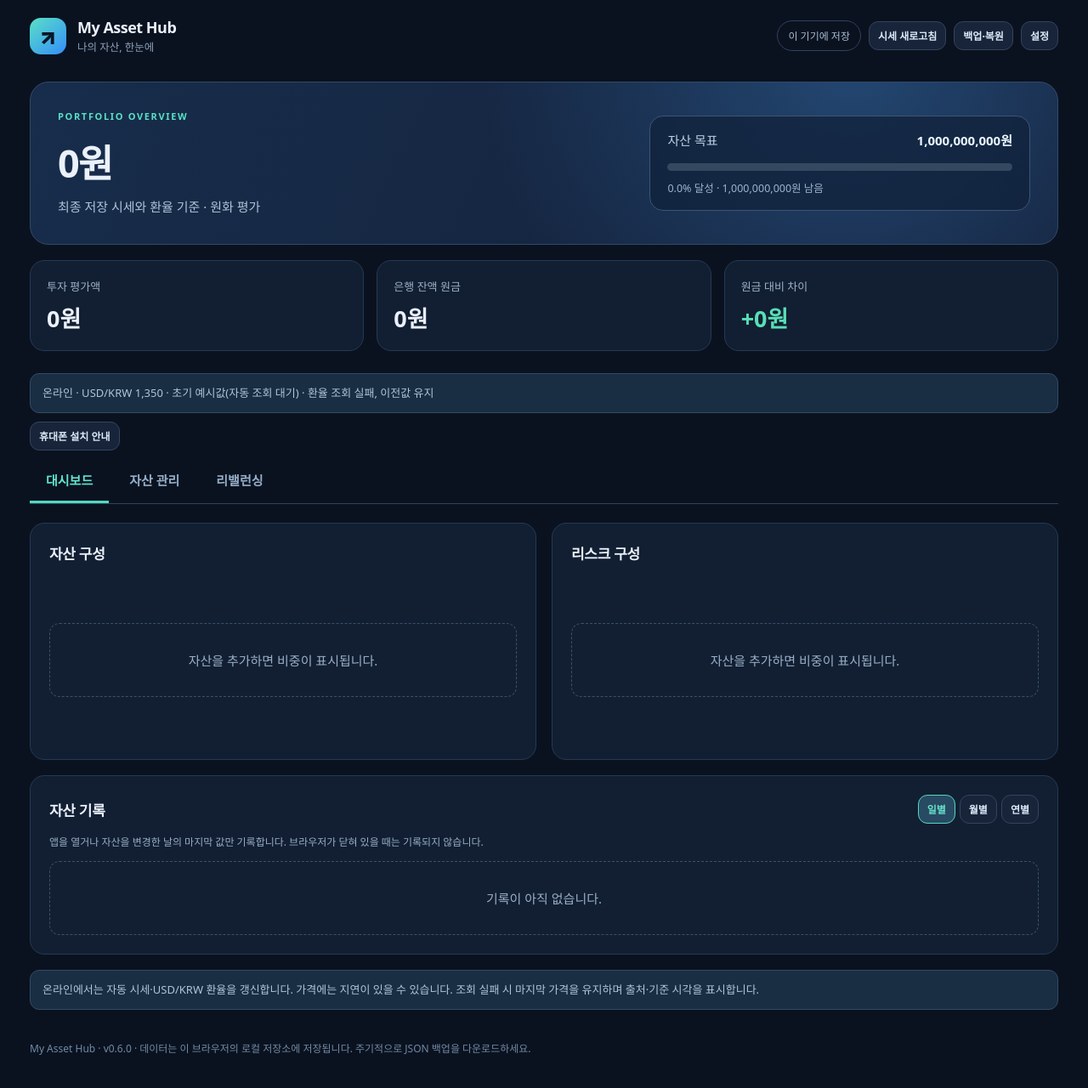
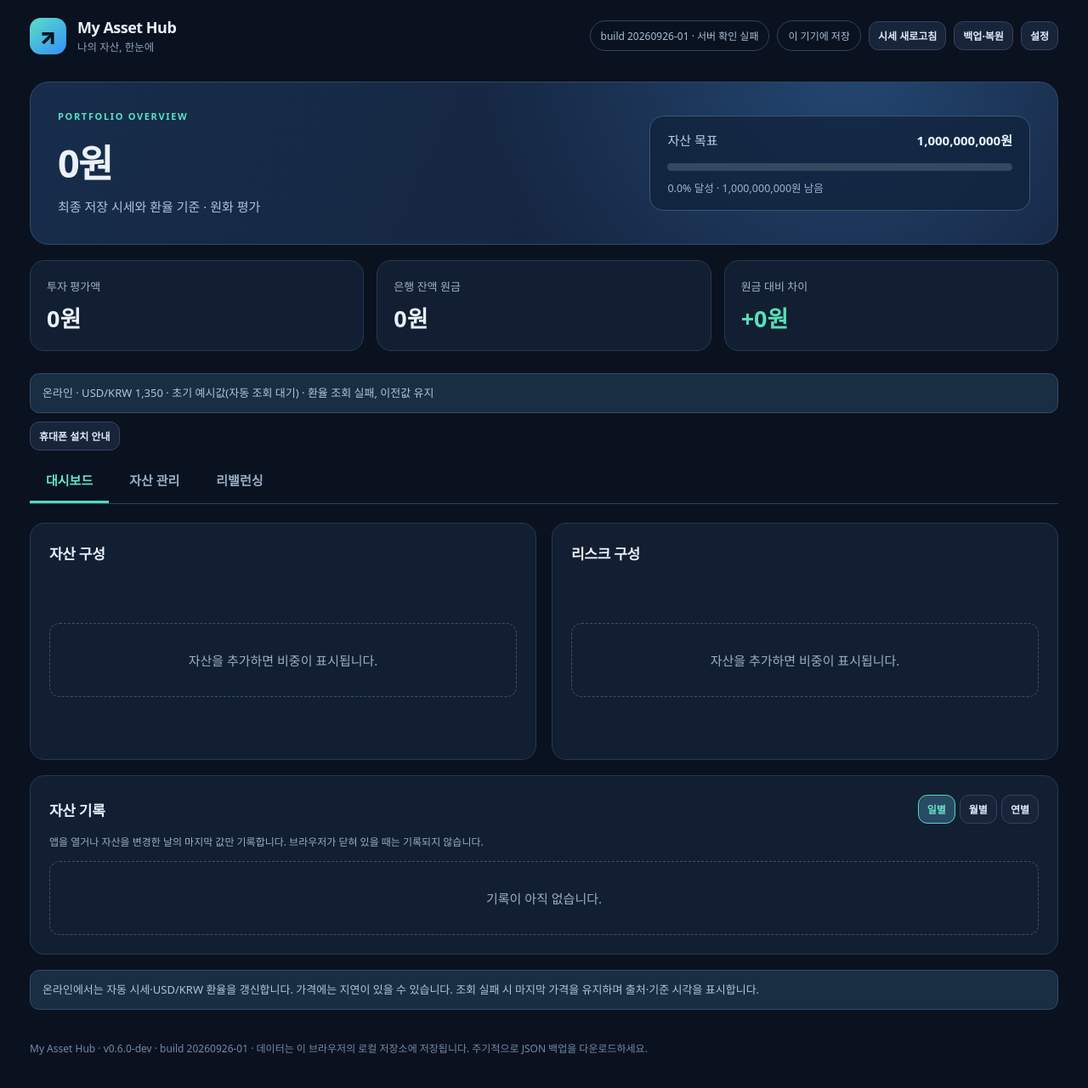
Before and after one commit to miniyun789-blip/my-asset-hub, a website: page public/index.html in a window 1280 px wide. Shown: the whole page at 85% size. Drawn offline with Linux system fonts and the light colour scheme; no server answers.

Commit message:
Show app build status and simplify FX guidance

```diff
--- a/public/index.html
+++ b/public/index.html
@@ -20,7 +20,7 @@
 </head>
 <body>
 <div class="shell">
-  <header class="top"><div class="brand"><div class="mark">↗</div><div><strong>My Asset Hub</strong><small>나의 자산, 한눈에</small></div></div><div class="top-right"><span class="tag" id="save-status">이 기기에 저장</span><button class="btn small" id="refresh-market">시세 새로고침</button><button class="btn small" id="backup-btn">백업·복원</button><button class="btn small" id="settings-btn">설정</button></div></header>
+  <header class="top"><div class="brand"><div class="mark">↗</div><div><strong>My Asset Hub</strong><small>나의 자산, 한눈에</small></div></div><div class="top-right"><span class="tag" id="build-status">개발 빌드 확인 중…</span><span class="tag" id="save-status">이 기기에 저장</span><button class="btn small" id="refresh-market">시세 새로고침</button><button class="btn small" id="backup-btn">백업·복원</button><button class="btn small" id="settings-btn">설정</button></div></header>
   <section class="hero"><div><div class="eyebrow">Portfolio overview</div><h1 id="hero-total">0원</h1><p>최종 저장 시세와 환율 기준 · 원화 평가</p></div><div class="goalbox"><div><span>자산 목표</span><b id="goal-value">0원</b></div><div class="track"><div class="fill" id="goal-fill"></div></div><small id="goal-message">목표를 설정해 주세요</small></div></section>
   <div class="metrics"><div class="metric"><span class="label">투자 평가액</span><strong id="stock-total">0원</strong></div><div class="metric"><span class="label">은행 잔액 원금</span><strong id="bank-total">0원</strong></div><div class="metric"><span class="label">원금 대비 차이</span><strong id="profit-total">0원</strong></div></div>
   <div class="notice" id="market-status">시장 연결 확인 중…</div><div class="toolbar" style="margin:10px 0"><button class="btn small" id="install-app" hidden>앱 설치</button><button class="btn small" id="update-app" hidden>새 버전 적용</button><button class="btn small" id="install-guide">휴대폰 설치 안내</button></div><nav class="tabs" aria-label="화면 전환"><button class="tab active" data-tab="dashboard">대시보드</button><button class="tab" data-tab="assets">자산 관리</button><button class="tab" data-tab="rebalance">리밸런싱</button></nav>
@@ -29,10 +29,10 @@
     <section id="assets" class="panel"><div class="section"><h2>투자 자산 <span class="muted" id="stock-count"></span></h2><button class="btn primary" id="add-stock">+ 투자 자산 추가</button></div><div id="stock-list" class="list"></div><div class="section"><h2>은행 자산 <span class="muted" id="bank-count"></span></h2><button class="btn primary" id="add-bank">+ 은행 자산 추가</button></div><div id="bank-list" class="list"></div></section>
     <section id="rebalance" class="panel"><div class="notice">리스크별 목표 비중을 정한 다음 종목별 목표 비중을 입력하세요. 계산 결과는 주문이 아닌 참고용 계획입니다. 은행 자산 중 적금·주택청약은 고정 자산으로 잠급니다.</div><div class="grid2" style="margin-top:18px"><div class="card"><h2>리스크별 목표 비중</h2><div id="risk-targets"></div><button class="btn small" id="distribute" style="margin-top:12px">그룹 목표를 종목에 비례 배분</button><p id="target-sum" class="hint"></p></div><div class="card"><h2>계산 기준</h2><div id="rebalance-basis" class="hint"></div></div></div><div class="card"><h2>종목별 목표와 액션 플랜</h2><p class="hint">각 종목의 목표 비중 합계를 100%로 맞추세요. 고정 은행 자산은 현재 비중으로 자동 계산됩니다.</p><div id="allocation-list"></div><p id="allocation-sum" class="hint"></p></div></section>
   </main>
-  <footer class="footer">My Asset Hub · v0.6.0 · 데이터는 이 브라우저의 로컬 저장소에 저장됩니다. 주기적으로 JSON 백업을 다운로드하세요.</footer>
+  <footer class="footer">My Asset Hub · <span id="version-label">v0.6.0-dev</span> · 데이터는 이 브라우저의 로컬 저장소에 저장됩니다. 주기적으로 JSON 백업을 다운로드하세요.</footer>
 </div>
 <dialog id="editor"><form id="editor-form"><h2 id="editor-title"></h2><div id="editor-fields" class="fields"></div><div class="modal-actions"><button type="button" class="btn" data-close>취소</button><button type="submit" class="btn primary">저장</button></div></form></dialog>
-<dialog id="settings"><form id="settings-form"><h2>설정</h2><div class="fields"><label class="field">목표 금액 (원)<input name="target" type="number" min="1" step="1" required></label><label class="field">USD/KRW 환율<input name="fx" type="number" min="1" step="0.01" required></label><label class="field" style="grid-column:1/-1">리스크 분류 (쉼표로 구분)<input name="risks" required></label></div><p class="hint">환율은 온라인 갱신 시 자동 업데이트되며 이 값은 오프라인 fallback으로도 사용됩니다. 해외 자산의 매수 환율은 각 자산에서 별도로 저장할 수 있습니다.</p><label class="field" style="margin-top:12px">자동 갱신<select name="refreshMinutes"><option value="0">시작 시·버튼으로 갱신</option><option value="5">5분</option><option value="15">15분</option><option value="30">30분</option></select></label><div class="modal-actions"><button type="button" class="btn" data-close>취소</button><button class="btn primary">설정 저장</button></div></form></dialog>
+<dialog id="settings"><form id="settings-form"><h2>설정</h2><div class="fields"><label class="field">목표 금액 (원)<input name="target" type="number" min="1" step="1" required></label><label class="field">USD/KRW 환율<input name="fx" type="number" min="1" step="0.01" required></label><label class="field" style="grid-column:1/-1">리스크 분류 (쉼표로 구분)<input name="risks" required></label></div><p class="hint">환율은 온라인에서 자동 업데이트됩니다. 해외 주식은 달러 기준 매수 평단을 입력하면 현재 USD/KRW 환율로 원화 환산해 평가합니다.</p><label class="field" style="margin-top:12px">자동 갱신<select name="refreshMinutes"><option value="0">시작 시·버튼으로 갱신</option><option value="5">5분</option><option value="15">15분</option><option value="30">30분</option></select></label><div class="modal-actions"><button type="button" class="btn" data-close>취소</button><button class="btn primary">설정 저장</button></div></form></dialog>
 <dialog id="backup"><h2>데이터 백업·복원</h2><button class="btn small" id="restore-previous">직전 가져오기 전 데이터 복원</button><button class="btn small" id="raw-backup">저장 원본 다운로드</button><p class="hint">JSON 파일에 투자 자산, 은행 자산, 목표, 기록이 포함됩니다. 개인 금융 정보이므로 파일을 안전하게 보관하세요.</p><div class="toolbar"><button class="btn primary" id="export-btn">JSON 백업 다운로드</button><label class="btn" for="import-file" style="cursor:pointer">JSON 파일 복원</label><input id="import-file" class="sr-only" type="file" accept=".json,application/json"><button class="btn" id="excel-export-btn">Excel 내보내기</button><label class="btn" for="excel-import-file" style="cursor:pointer">Excel 가져오기</label><input id="excel-import-file" class="sr-only" type="file" accept=".xlsx,.xls,application/vnd.openxmlformats-officedocument.spreadsheetml.sheet,application/vnd.ms-excel"></div><p class="hint">이전 Streamlit 앱의 stocks / savings / config / history JSON도 가져올 수 있습니다. 복원하면 현재 데이터가 교체됩니다.</p><div class="modal-actions"><button class="btn" data-close>닫기</button></div></dialog>
 <dialog id="market-search"><form method="dialog"><h2>종목/티커 검색</h2><div class="fields"><label class="field" style="grid-column:1/-1">종목명 또는 티커<input id="market-query" placeholder="삼성전자, AAPL, 비트코인" autocomplete="off"></label></div><label class="field" style="margin:12px 0">시장<select id="market-filter"><option value="ALL">전체</option><option value="KRX">국내 주식</option><option value="KOSDAQ">KOSDAQ</option><option value="ETF/KR">국내 ETF</option><option value="NASDAQ">NASDAQ</option><option value="NYSE">NYSE</option><option value="AMEX">AMEX</option><option value="NYSEARCA">NYSE Arca</option><option value="CRYPTO">가상화폐</option></select></label><p class="hint" id="search-status"></p><div id="market-results" class="list" style="margin-top:12px"></div><button type="button" class="btn small" id="more-market">다음 50개</button><p class="hint">KRX/KOSDAQ/ETF/NASDAQ/NYSE/AMEX 및 KRW 가상화폐를 검색합니다. 검색 후 종목을 선택하면 자산 입력창에 자동 반영됩니다.</p><div class="modal-actions"><button type="button" class="btn" data-close>닫기</button></div></form></dialog>
 <dialog id="import-preview"><h2>가져오기 확인</h2><div id="import-summary" class="notice"></div><p class="hint">적용 전에 기존 데이터를 자동 복구 사본으로 보관합니다.</p><div class="modal-actions"><button class="btn" data-close>취소</button><button class="btn primary" id="apply-import">적용</button></div></dialog><div id="toast" class="toast hidden" role="status"></div>
```
